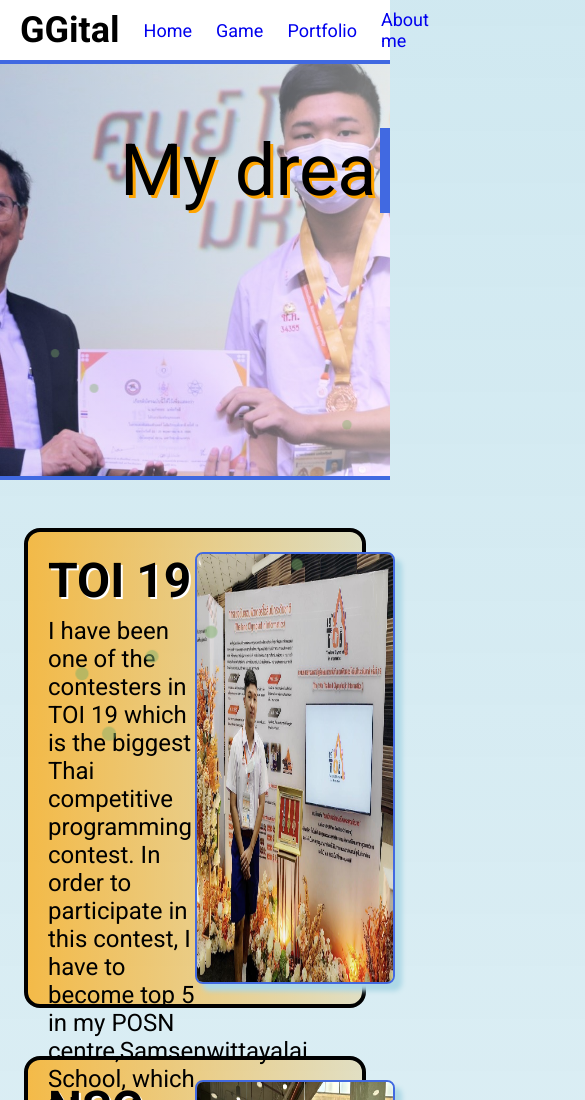
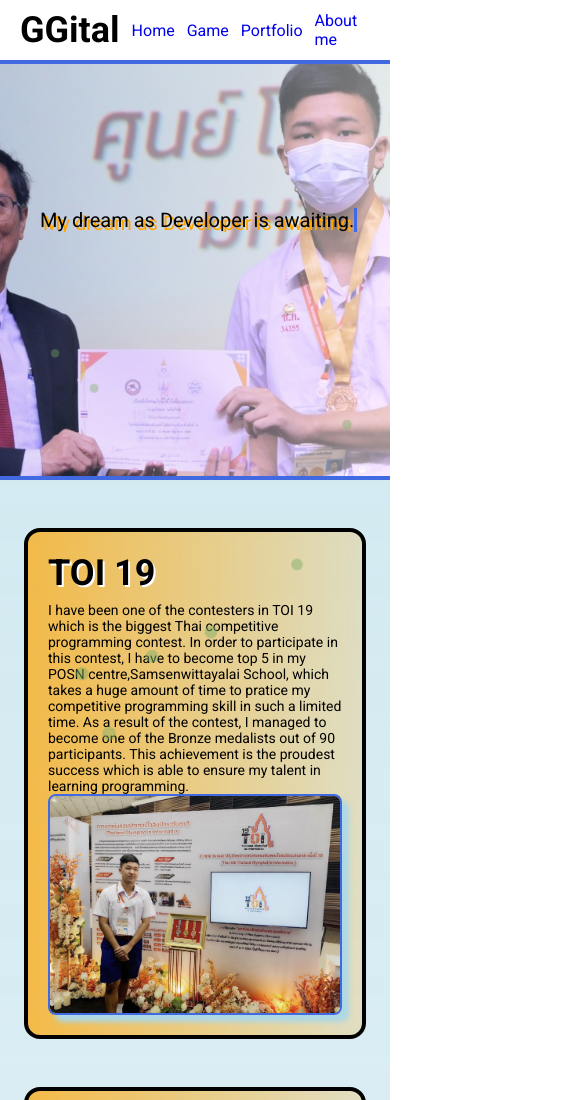
Before and after one commit to GGital/GGital.github.io, a plain HTML site: page index.html in a window 390 px wide. Shown: the top 1100 px of the page, 585 px wide, since content can reach past the window. Drawn offline with Linux system fonts and the light colour scheme; a web font is replaced by a local one.

Commit message:
-Added Respondsive expect Game page

```diff
--- a/styles/about_me.css
+++ b/styles/about_me.css
@@ -250,3 +250,40 @@ a:hover {
     border: #4169E1 solid 2px;
     box-shadow : 5px 5px 5px white;
 }
+
+
+@media screen and (max-width : 1024px) {
+    .skills-grid {
+        display : flex;
+        flex-direction: column;
+        padding : 0px;
+        font-size : 40px
+    }
+
+    .grid-item {
+        margin : 10px auto;
+    }
+
+    .content {
+        width: 100%;
+    }
+
+    .nav-item {
+        font-size : 16px;
+        margin-left: 12px;
+    }
+
+    .container {
+        width: 100vw;
+    }
+
+    .content-container {
+        margin : 20px 5px;
+        font-size : 24px;
+        flex-direction: column-reverse;
+    }
+
+    .map {
+        width : 100%
+    }
+}
--- a/styles/main.css
+++ b/styles/main.css
@@ -245,3 +245,75 @@ a:hover {
         opacity: 1;
     }
 }
+
+@media screen and (max-width : 1024px) {
+    body {
+        font-size: 36px;
+    }
+
+    .content-box {
+        flex-direction: column;
+        justify-content: flex-start;
+        height: fit-content;
+    }
+
+    .content-text {
+        margin-top: 8px;
+        font-size : 20px;
+        font-weight: 400;
+        width: 100%;
+    }
+
+    .footer-images-list {
+        flex-direction: column;
+    }
+    .footer-image {
+        margin-bottom: 100px;
+        width: 75%;
+    }
+
+    .flex-content {
+        max-width: 100%;
+    }
+
+    .content-title {
+        font-size : 36px;
+    }
+
+
+    .hero-text {
+        padding-left: 100px;
+        margin-top : 80px;
+        font-size: 48px;
+    }
+
+}
+@media screen and (max-width : 768px) {
+    .content-text {
+        margin-top: 8px;
+        font-size : 14px;
+        font-weight: 400;
+        width: 100%;
+    }
+
+    .content-title {
+        font-size : 36px;
+    }
+
+    .footer-caption {
+        font-size : 18px;
+        margin-top: 0px;
+        text-shadow: none;
+    }
+
+    .hero-text {
+        padding-left: 40px;
+        margin-top : 80px;
+        font-size: 20px;
+    }
+
+    .nav-item {
+        font-size : 16px;
+        margin-left: 12px;
+    }
+}
```
Also changed, not shown: About_me.html (+1 -1 lines).
